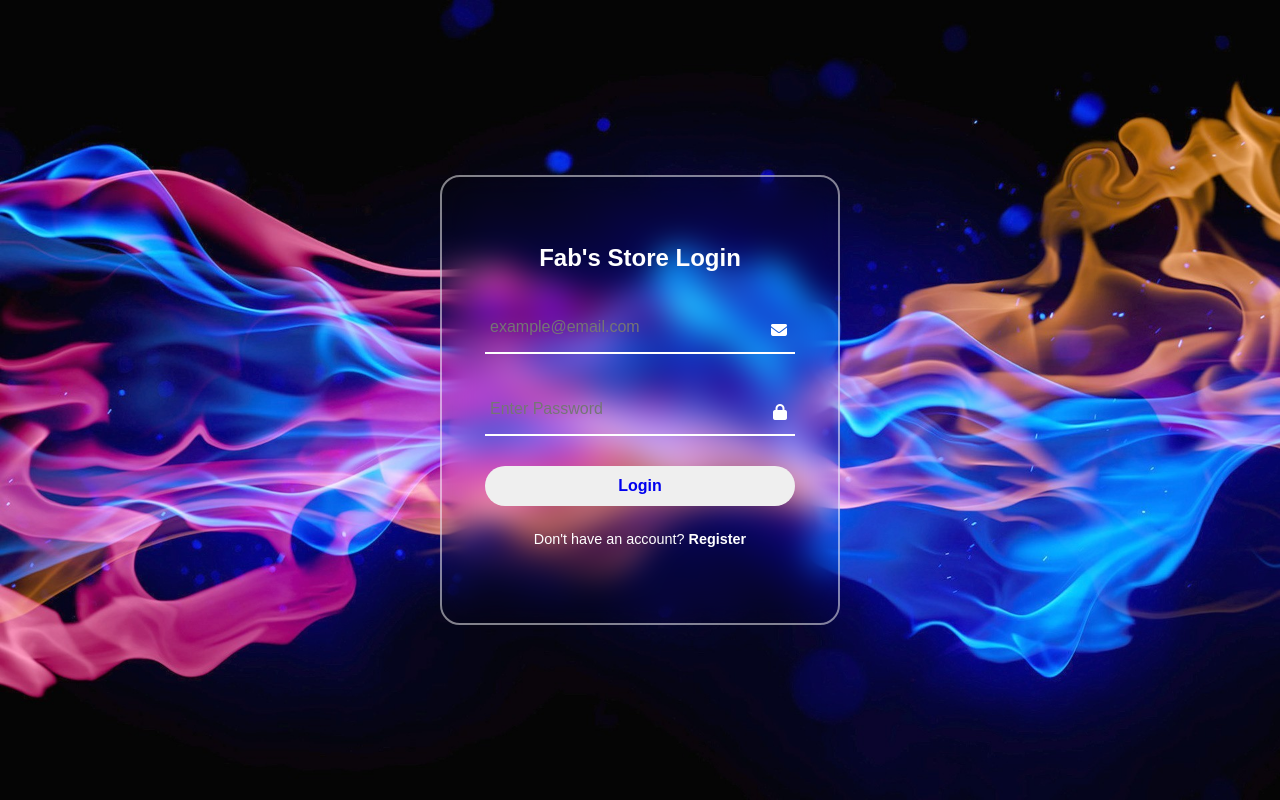
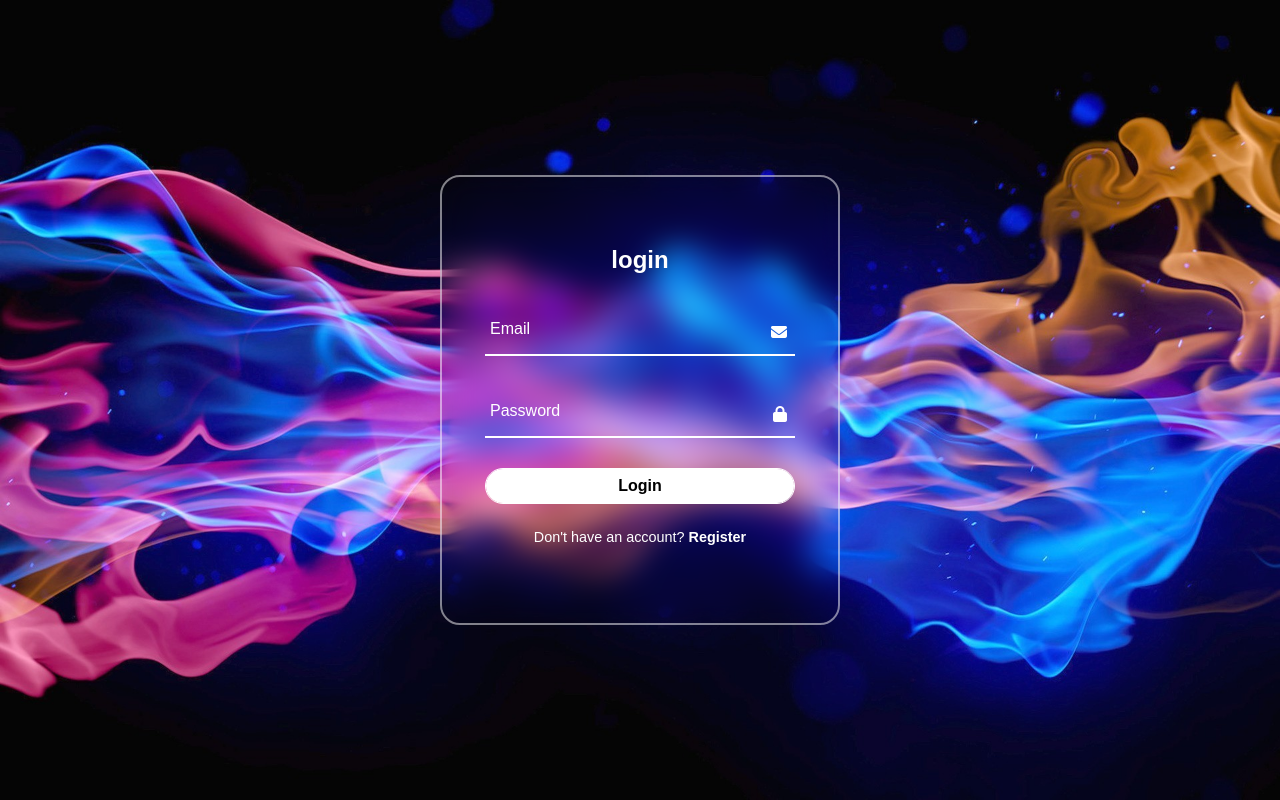
Before and after one commit to FarhanBeacon/WDP-Project-03, a plain HTML site: page index.html in a window 1280 px wide. Drawn offline with Linux system fonts and the light colour scheme.

Commit message:
final commit

```diff
--- a/index.html
+++ b/index.html
@@ -1,37 +1,38 @@
 <!DOCTYPE html>
 <html lang="en">
+
 <head>
-    <meta charset="UTF-8" />
-    <meta name="viewport" content="width=device-width, initial-scale=1.0" />
-    <link rel="stylesheet" href="./styles/style.css" />
-    <script
-      src="https://kit.fontawesome.com/2ff2f6e9c4.js"
-      crossorigin="anonymous"
-    ></script>
+    <meta charset="UTF-8">
+    <meta name="viewport" content="width=device-width, initial-scale=1.0">
+    <link rel="stylesheet" href="./styles/style.css">
+    <script src="https://kit.fontawesome.com/2ff2f6e9c4.js" crossorigin="anonymous"></script>
     <title>Login</title>
 </head>
 
 <body>
     <section>
         <div class="login-box">
-        <form>
-          <h2>Fab's Store Login</h2>
+            <form action="">
+                <h2>login</h2>
                 <div class="input-box">
                     <span class="icon"><i class="fa-solid fa-envelope"></i></span>
-            <input type="email" placeholder="example@email.com" required />
+                    <input type="email" required>
+                    <label>Email</label>
                 </div>
                 <div class="input-box">
                     <span class="icon"><i class="fa-solid fa-lock"></i></span>
-            <input type="password" placeholder="Enter Password" required />
+                    <input type="password" required>
+                    <label>Password</label>
                 </div>
-          <button type="submit">
-            <a style="text-decoration: none" href="home.html">Login</a>
-          </button>
+                <div class="login-button">
+                    <a href="home.html">Login</a>
+                </div>
                 <div class="register-link">
-            <p>Don't have an account? <a>Register</a></p>
+                    <p>Don't have an account? <a href="#">Register</a></p>
                 </div>
             </form>
         </div>
     </section>
 </body>
+
 </html>
--- a/styles/style.css
+++ b/styles/style.css
@@ -21,7 +21,7 @@ section{
     background: transparent;
     height: 450px;
     width: 400px;
-    border: 2px solid #ffffff80;
+    border: 2px solid rgba(255, 255, 255, .5);
     border-radius: 20px;
     display: flex;
     justify-content: center;
@@ -42,6 +42,21 @@ h2{
     border-bottom: 2px solid #ffff;
 }
 
+.input-box label{
+    position: absolute;
+    top: 50%;
+    left: 5px;
+    transform: translateY(-50%);
+    color: #fff;
+    transition: .5s;
+    /* pointer-events: none; */
+}
+
+.input-box input:focus~label,
+.input-box input:valid~lebel{
+    top: -5px;
+}
+
 .input-box input{
     width: 100%;
     height: 50px;
@@ -60,12 +75,21 @@ h2{
     color: #fff;
 }
 
-button {
+.login-button{
+    display: flex;
+    justify-content: center;
+    align-items: center;
+    border: 1px solid #fff;
+    border-radius: 40px;
+}
+
+.login-button > a {
+    text-decoration: none;
+    padding: 8px 10px;
     width: 100%;
-    height: 40px;
+    background: white;
+    text-align: center;
     border-radius: 40px;
-    border: none;
-    outline: none;
     cursor: pointer;
     font-size: 1em;
     font-weight: 600;
```
Lines whose indentation alone changed are shown as unchanged.
